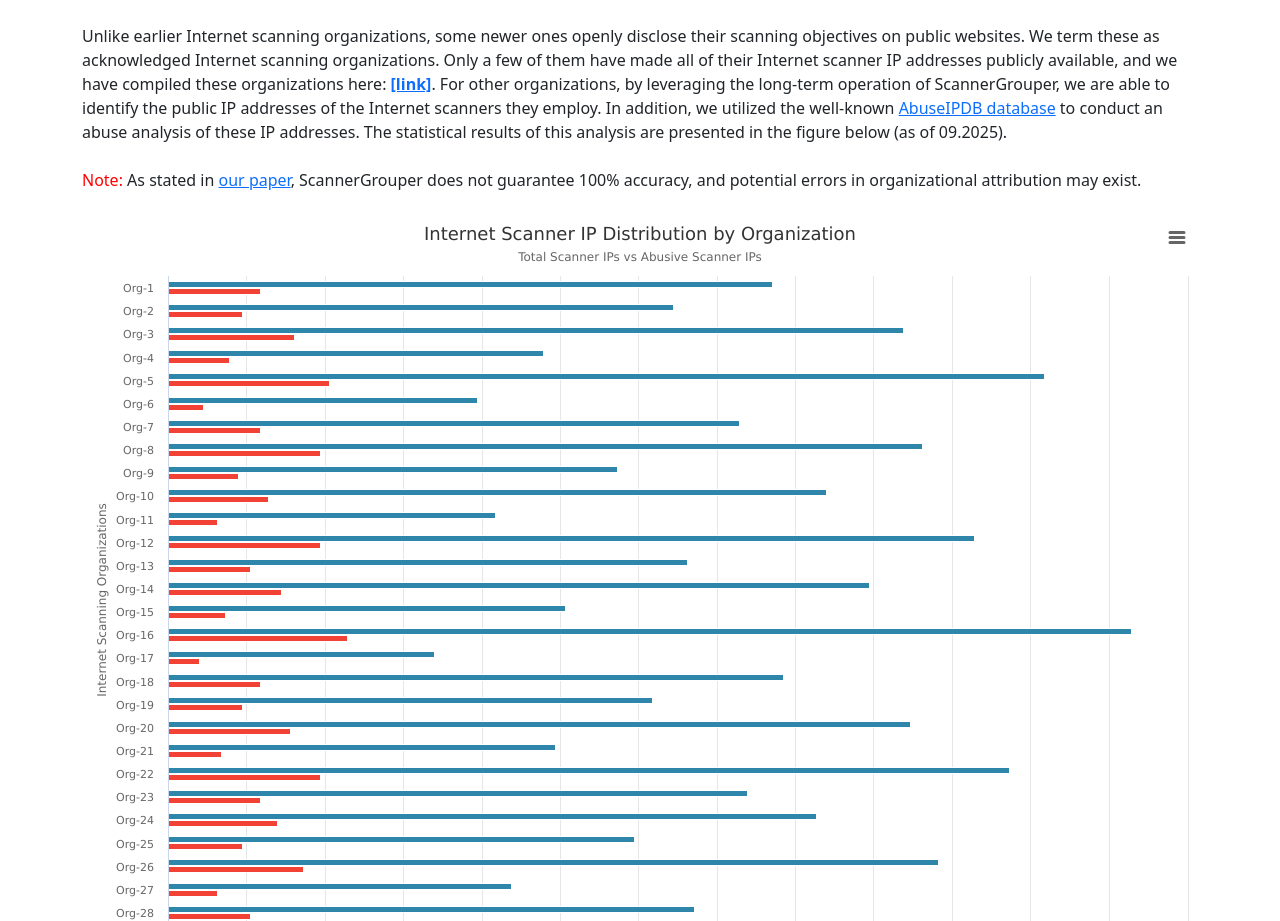
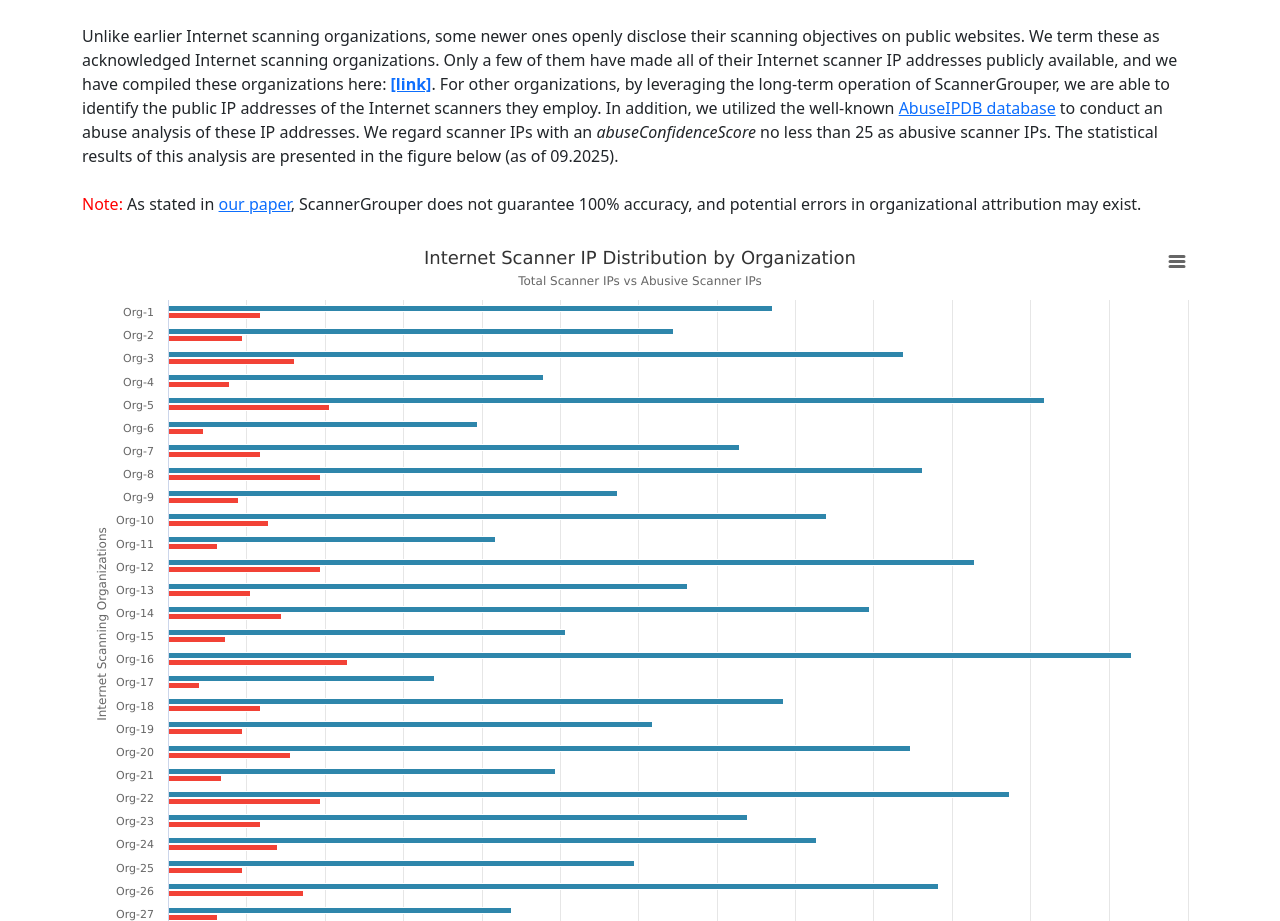
Before and after one commit to TsinghuaDong/scannergrouper-long-term-operation, a plain HTML site: page index.html in a window 1280 px wide. Shown: the part 844-1765 px from the top of the page. Drawn offline with Linux system fonts and the light colour scheme.

Commit message:
更新了滥用分析部分，增加了对滥用信心分数的定义。

```diff
--- a/index.html
+++ b/index.html
@@ -177,7 +177,7 @@
                 href="https://github.com/lemonhx25/address-range">[link]</a></b>. For other organizations, by leveraging
         the long-term operation of ScannerGrouper, we are able to identify the public IP addresses of the Internet
         scanners they employ. In addition, we utilized the well-known <a href="https://www.abuseipdb.com/">AbuseIPDB
-            database</a> to conduct an abuse analysis of these IP addresses. The statistical results of this analysis are presented
+            database</a> to conduct an abuse analysis of these IP addresses. We regard scanner IPs with an <em>abuseConfidenceScore</em> no less than 25 as abusive scanner IPs. The statistical results of this analysis are presented
         in the figure below (as of 09.2025).
 
         <br><br>
```
